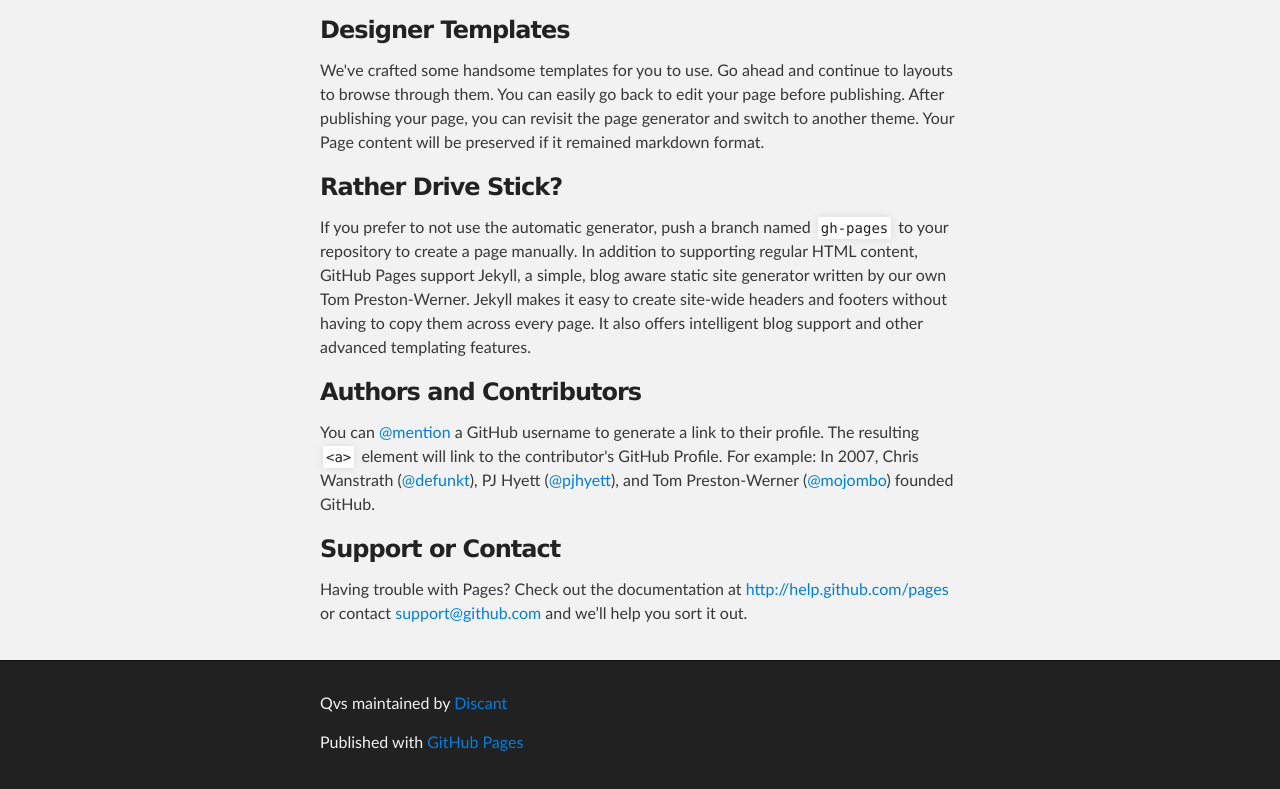
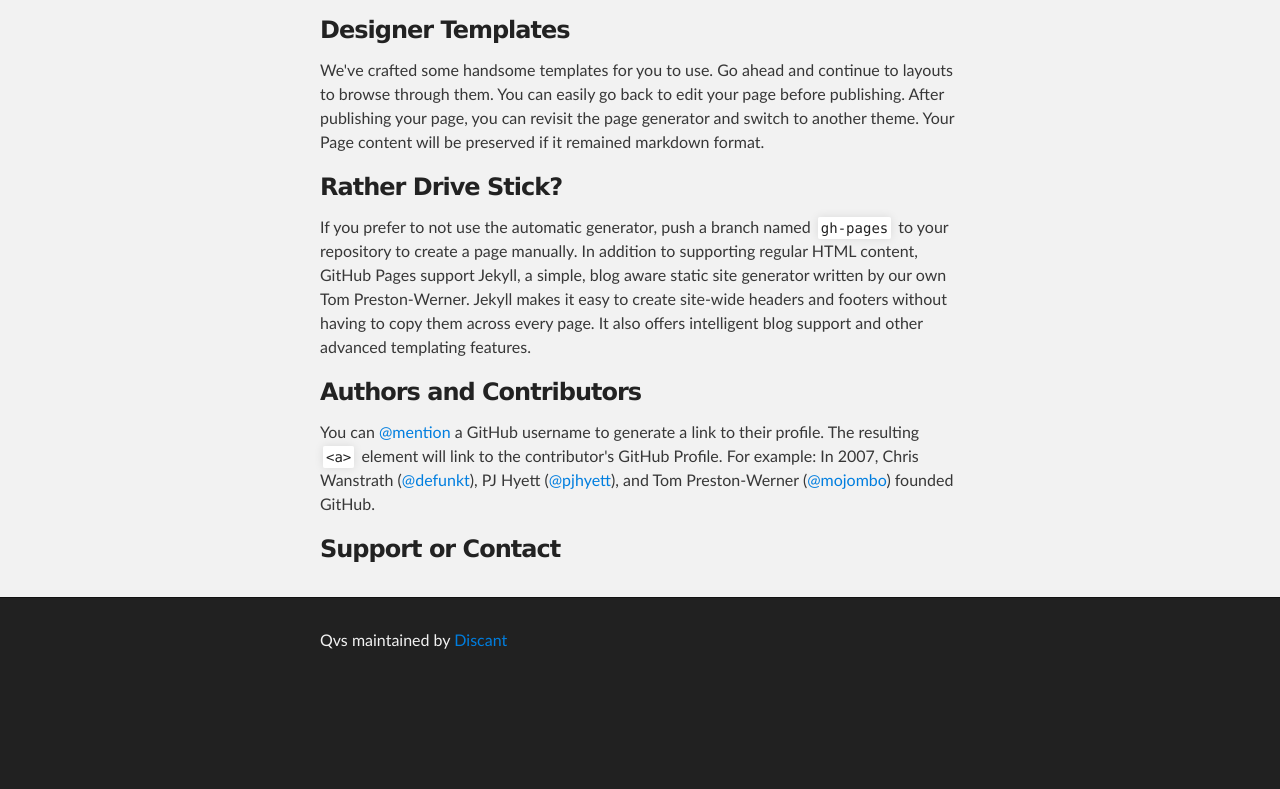
Before and after one commit to discant/qvs, a plain HTML site: page index.html in a window 1280 px wide. Shown: the part 567-1356 px from the top of the page. After the commit the page ends 1254 px from the top, so only its background shows below. Drawn offline with Linux system fonts and the light colour scheme.

Commit message:
Removed credits
To Github Pages

```diff
--- a/index.html
+++ b/index.html
@@ -61,15 +61,12 @@ $ git checkout gh-pages
 <h3>
 <a name="support-or-contact" class="anchor" href="#support-or-contact"><span class="octicon octicon-link"></span></a>Support or Contact</h3>
 
-<p>Having trouble with Pages? Check out the documentation at <a href="http://help.github.com/pages">http://help.github.com/pages</a> or contact <a href="mailto:support@github.com">support@github.com</a> and we’ll help you sort it out.</p>
-      </section>
     </div>
 
     <!-- FOOTER  -->
     <div id="footer_wrap" class="outer">
       <footer class="inner">
         <p class="copyright">Qvs maintained by <a href="https://github.com/discant">Discant</a></p>
-        <p>Published with <a href="http://pages.github.com">GitHub Pages</a></p>
       </footer>
     </div>
 
```
